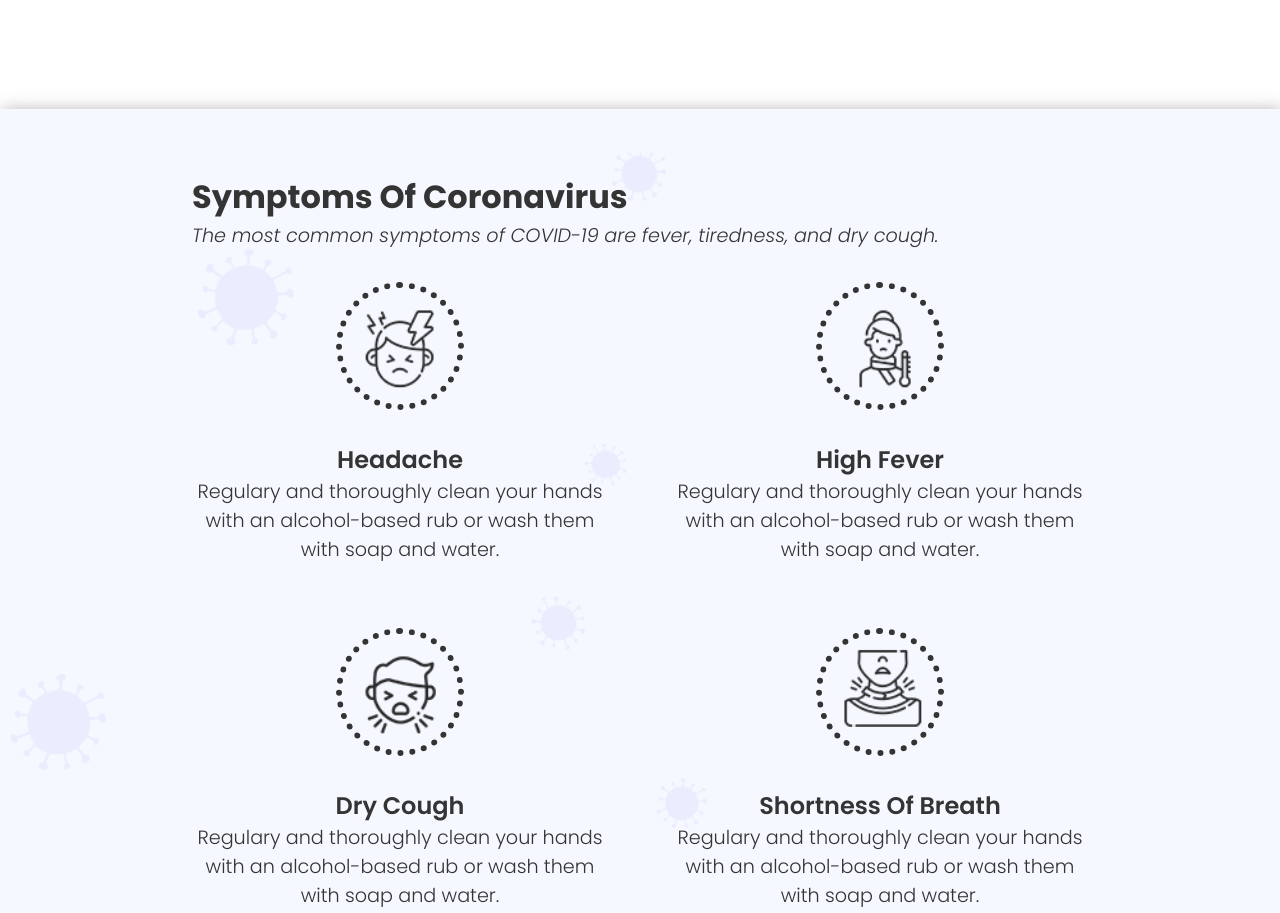
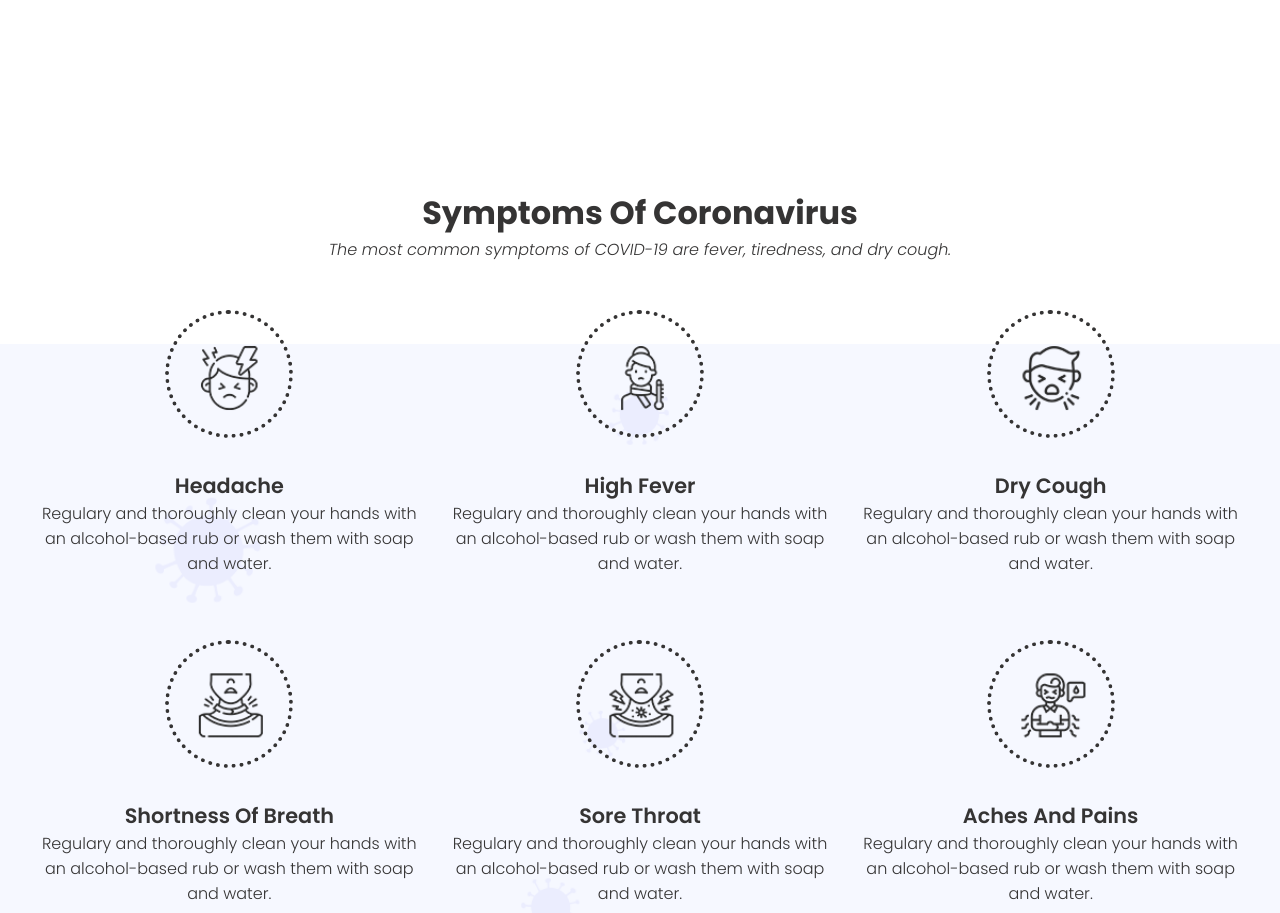
Before and after one commit to SashBFa/corona-challenge, a website: page index.html in a window 1280 px wide. Shown: the part 1769-2682 px from the top of the page. Drawn offline with nearby package versions, Linux system fonts and the light colour scheme.

Commit message:
Responsive design desktop version symptoms

```diff
--- a/assets/scss/_symptoms.scss
+++ b/assets/scss/_symptoms.scss
@@ -1,10 +1,9 @@
 .symptoms{
     width: 100vw;
     background: url(./../images/symptoms-bg.png) center/cover;
-    box-shadow: 0.1rem 0.1rem 1rem $shadow;
     &__art{
         width: 100vw;
-        max-width: 64rem;
+        max-width: 75rem;
         margin: 0 auto;
         padding:3rem 1rem;
     }
@@ -102,4 +101,69 @@
 }
 
 @media screen and (min-width: 1024px){
+    .symptoms{
+        &__art{
+            padding:5rem 0rem;
+        }
+        &__h2{
+            font-size: 2rem;
+            text-align: center;
+        }
+        &__p{
+            font-size: 1rem;
+            &--ita{
+                margin: 0 0 1rem 0;
+                text-align: center;
+            }
+        }
+        &__h4{
+            font-size: 1.3rem;
+        }
+        &__headbox{
+            display: grid;
+            grid-template-columns: repeat(3, 1fr);
+            gap: 2rem;
+        }
+        &__img{
+            margin: 2rem auto;
+            border: 0.25rem $grey dotted;
+            background-size: 25rem;
+            &--col1{
+                background-position: 0.6rem -10rem;
+                &:hover{
+                    background-position: 0.6rem -22.7rem;
+                }
+            }
+            &--col2{
+                background-position: -7.3rem -10rem;
+                &:hover{
+                    background-position: -7.3rem -22.7rem;
+                }
+            }
+            &--col3{
+                background-position: -15.5rem -10rem;
+                &:hover{
+                    background-position: -15.5rem -22.7rem;
+                }
+            }
+            &--col4{
+                background-position: 0.2rem -16.5rem;
+                &:hover{
+                    background-position: 0.2rem -29.4rem;
+                }
+            }
+            &--col5{
+                background-position: -7.7rem -16.5rem;
+                &:hover{
+                    background-position: -7.7rem -29.4rem;
+                }
+            }
+            &--col6{
+                background-position: -15.5rem -16.5rem;
+                &:hover{
+                    background-position: -15.5rem -29.4rem;
+                }
+            }
+        }
+    }
 }
```
Also changed, not shown: assets/css/style.css, 1 other file.
